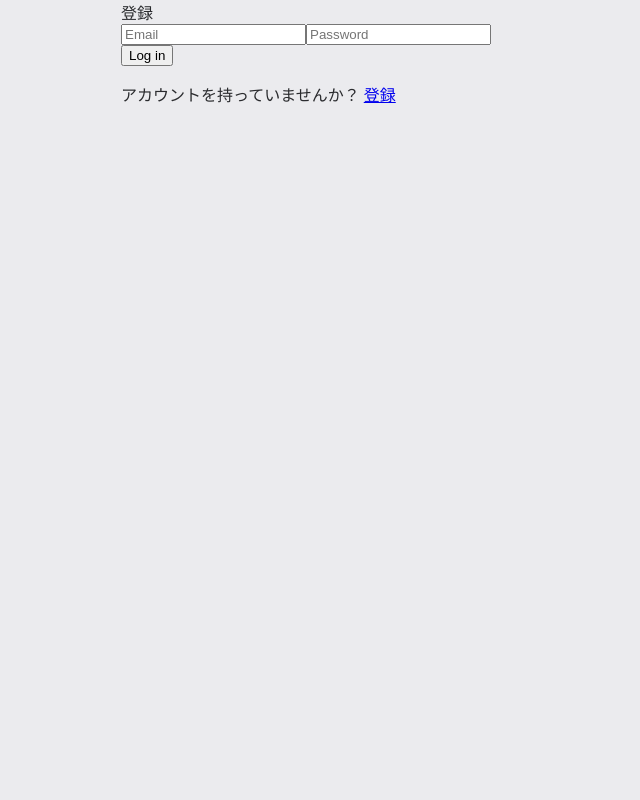
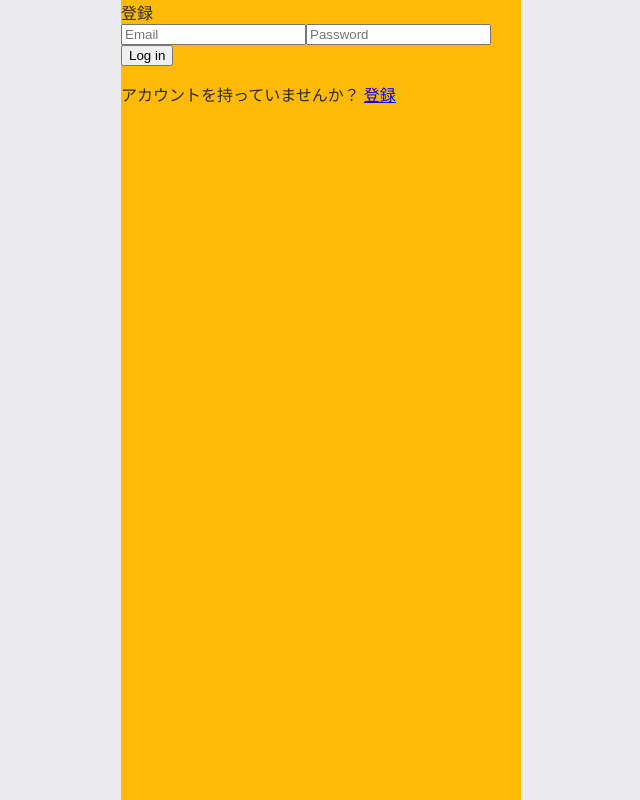
Before and after one commit to masa-massara/20240308-ninja-nyanko, a React (Vite) app: page / in a window 1280 px wide. Shown: the whole page, without its empty margins (319-959 px from the left). Built offline with nearby package versions, Linux system fonts and the light colour scheme; no server answers.

Commit message:
flex naositayo

```diff
--- a/src/scss/style.scss
+++ b/src/scss/style.scss
@@ -34,7 +34,7 @@ body {
     max-width: 400px;
     margin: 0 auto;
     padding: 0;
-    background-color: $color-gray;
+    background-color: $color-yellow;
 }
 
 #root {
```
